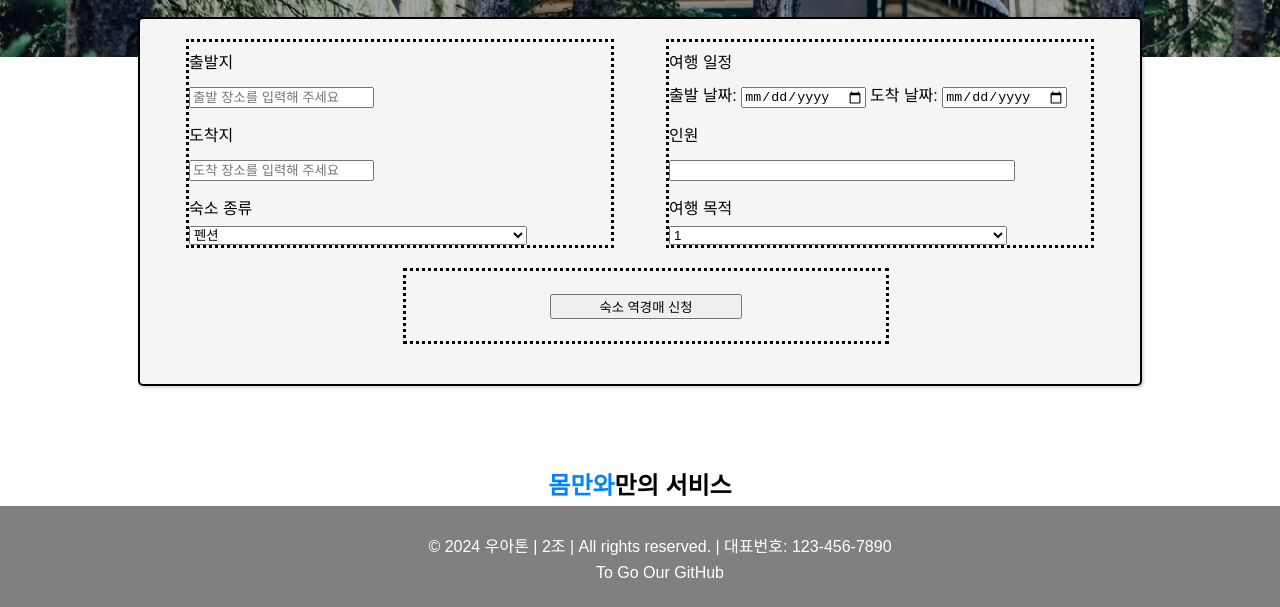
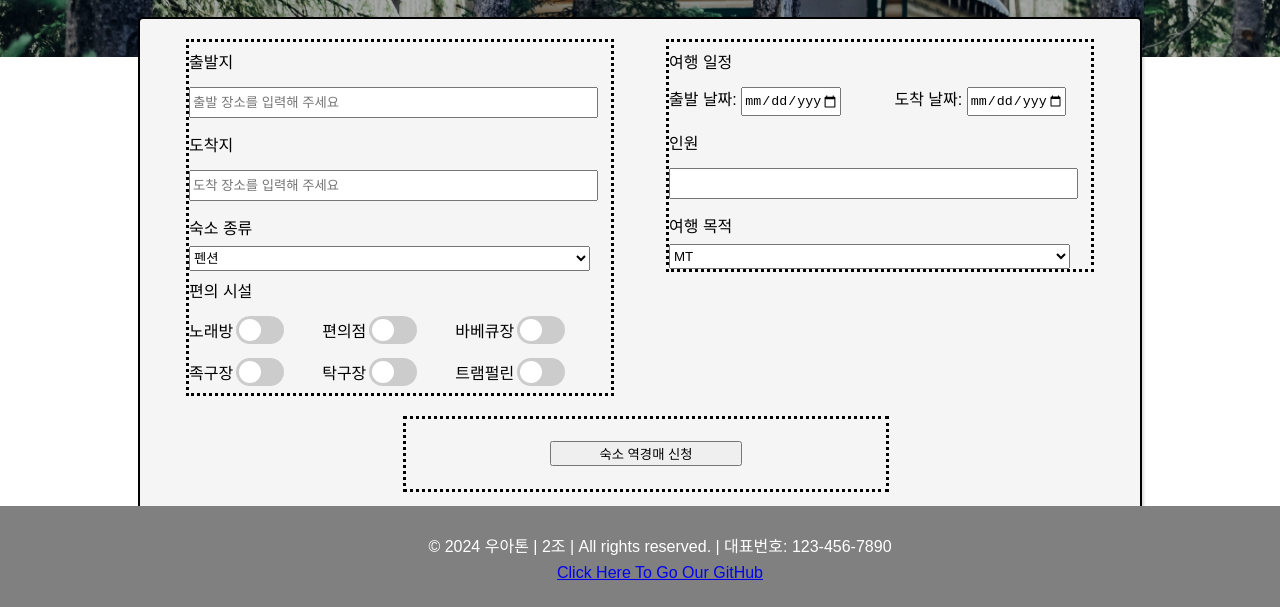
Before and after one commit to HiImSUN/mommanwa, a plain HTML site: page html/MainPage.html in a window 1280 px wide. Shown: the part 191-798 px from the top of the page. Drawn offline with Linux system fonts and the light colour scheme.

Commit message:
MainPage Updated

```diff
--- a/css/mommanwa.css
+++ b/css/mommanwa.css
@@ -60,16 +60,20 @@ form {
     justify-content: space-between;
     flex-wrap: wrap;
 }
-
+.full_length_input{
+    width: 95%;
+    height: 25px;
+}
+option{
+    height: 25px;
+}
 .box{
     display: inline-block;
     vertical-align: top;
 }
-.select_bar{
-    width: 80%;
-}
-.select_bar option{
-    width: 100%;
+.half_length_input{
+    width: 48%;
+    height: 25px;
 }
 
 #left_box, #right_box {
@@ -79,6 +83,7 @@ form {
     border-style: dotted;
     margin:auto;
     margin-bottom: 20px;
+    margin-top: 0;
 }
 
 input, label, p {
@@ -100,13 +105,6 @@ input, label, p {
 }
 .hidden_box{
     display: none;
-}
-/* 더보기 버튼 */
-.show_more {
-    cursor: pointer;
-}
-.show_more:checked ~ .hidden_box{
-    display:block;
 }
 
 #button_submit{
@@ -189,3 +187,80 @@ footer img{
     bottom: 0;
     position: fixed;
 }
+
+.switch {
+    position: relative;
+    display: inline-block;
+    width: 48px;
+    height: 28px;
+    margin-left: 3px;
+    margin-right: 18px;
+  }
+
+  .switch input {
+    opacity: 0;
+    width: 0;
+    height: 0;
+  }
+
+  .slider {
+    position: absolute;
+    cursor: pointer;
+    top: 0;
+    left: 0;
+    right: 0;
+    bottom: 0;
+    background-color: #ccc;
+    -webkit-transition: .4s;
+    transition: .4s;
+  }
+
+  .slider:before {
+    position: absolute;
+    content: "";
+    height: 22px;
+    width: 22px;
+    left: 3px;
+    bottom: 3px;
+    background-color: white;
+    -webkit-transition: .4s;
+    transition: .4s;
+  }
+
+  input:checked + .slider {
+    background-color: #1da575;
+  }
+
+  input:focus + .slider {
+    box-shadow: 0 0 1px #1da575;
+  }
+
+  input:checked + .slider:before {
+    -webkit-transform: translateX(20px);
+    -ms-transform: translateX(20px);
+    transform: translateX(20px);
+  }
+
+  .slider.round {
+    border-radius: 20px;
+  }
+
+  .slider.round:before {
+    border-radius: 50%;
+  }
+
+
+  .convenience_facilities {
+    display: flex;
+    flex-direction: column; /* 편의시설 그룹들을 세로로 배치 */
+}
+
+.convenience_facility_group {
+    display: flex; /* 편의시설 그룹들을 가로로 배치 */
+}
+
+.convenience_facility {
+    display: flex; /* 라벨과 편의시설을 가로로 배치 */
+    align-items: center; /* 가운데 정렬 */
+    margin-right: 20px; /* 편의시설 사이의 간격 조정 */
+}
--- a/html/MainPage.html
+++ b/html/MainPage.html
@@ -28,33 +28,94 @@
     <!-- 메인 시작 -->
     <main>
      <form action="???page.html" method="post"> <!-- 이동할 페이지 지정하기 -->
+        <!-- LEFT BOX -->
         <div class="box" id="left_box">
             <p>출발지</p>
-            <input type="text" placeholder="출발 장소를 입력해 주세요">
+            <input type="text" class="full_length_input" placeholder="출발 장소를 입력해 주세요">
             <p>도착지</p>
-            <input type="text" placeholder="도착 장소를 입력해 주세요">
+            <input type="text" class="full_length_input" placeholder="도착 장소를 입력해 주세요">
             <p>숙소 종류</p>
-            <select name="accomodation_type" id="accomodation_type" class="select_bar">
+            <select name="accomodation_type" class="full_length_input" id="accomodation_type">
                 <option value="pension">펜션</option>
                 <option value="poolvilla">풀빌라</option>
                 <option value="resort">리조트</option>
             </select>
+            <div class="convenience_facilities">
+                <p>편의 시설</p>
+                <div class="convenience_facility_group">
+                    <div class="convenience_facility">
+                        노래방
+                        <label class="switch">
+                            <input type="checkbox">
+                            <span class="slider round"></span>
+                        </label>
+                    </div>
+                    <div class="convenience_facility">
+                        편의점
+                        <label class="switch">
+                            <input type="checkbox">
+                            <span class="slider round"></span>
+                        </label>
+                    </div>
+                    <div class="convenience_facility">
+                        바베큐장
+                        <label class="switch">
+                            <input type="checkbox">
+                            <span class="slider round"></span>
+                        </label>
+                    </div>
+                </div>
+                <div class="convenience_facility_group">
+                    <div class="convenience_facility">
+                        족구장
+                        <label class="switch">
+                            <input type="checkbox">
+                            <span class="slider round"></span>
+                        </label>
+                    </div>
+                    <div class="convenience_facility">
+                        탁구장
+                        <label class="switch">
+                            <input type="checkbox">
+                            <span class="slider round"></span>
+                        </label>
+                    </div>
+                    <div class="convenience_facility">
+                        트램펄린
+                        <label class="switch">
+                            <input type="checkbox">
+                            <span class="slider round"></span>
+                        </label>
+                    </div>
+                </div>
+            </div>
         </div>
+        <!-- RIGHT BOX -->
         <div class="box" id="right_box">
             <p>여행 일정</p>
+            <div style="justify-items: center; justify-content: space-between; display: flex; ">
+            <div>
             <label for="departure_date">출발 날짜:</label>
-            <input type="date" id="departure_date" name="departure_date">
+            <input type="date" class="half_length_input" id="departure_date" name="departure_date">
+            </div>
+            <div>
             <label for="arrival_date">도착 날짜:</label>
-            <input type="date" id="arrival_date" name="arrival_date">
+            <input type="date" class="half_length_input" id="arrival_date" name="arrival_date">
+            </div>
+            </div>
             <p>인원</p>
-            <input type="number" min="1" max="100" class="select_bar">
+            <input type="number" class="full_length_input" min="1" max="100">
             <p>여행 목적</p>
-            <select name="travel_purpose" id="travel_purpose" class="select_bar">
-                <option value="1">1</option>
-                <option value="2">2</option>
-                <option value="3">3</option>
+            <select name="travel_purpose" class="full_length_input" id="travel_purpose">
+                <option value="1">MT</option>
+                <option value="2">야유회</option>
+                <option value="3">자유여행</option>
+                <option value="3">워크샵</option>
+                <option value="3">단체행사</option>
             </select>
+            <!-- TODO : 교통제공 -->
         </div>
+        <!-- BOTTOM BOX -->
         <div class="box" id="bottom_box">
             <button id="button_submit">숙소 역경매 신청</button>
         </div>
@@ -134,7 +195,7 @@
     <footer>
         <!-- <img src="images/footer.png" alt="footerimg"> -->
         <p>&copy; 2024 우아톤 | 2조 | All rights reserved. | 대표번호: 123-456-7890</p>
-        <p>To Go Our GitHub</p>
+        <a href="https://github.com/HiImSUN/mommanwa.git" target="_blank" rel="noopener noreferrer">Click Here To Go Our GitHub</p>
     </footer>
 </body>
 </html>
```
